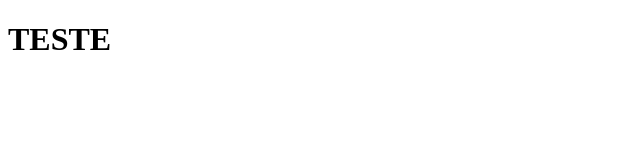
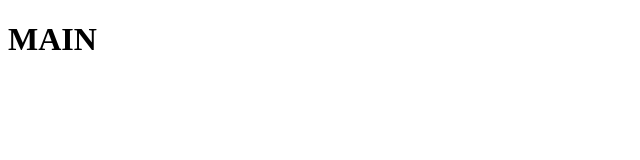
Before and after one commit to Devpe007/project-repos, a React (Create React App) app: page / in a window 1280 px wide. Shown: the top 160 px of the page, without its empty margins (0-640 px from the left). Built offline with nearby package versions, Linux system fonts and the light colour scheme.

Commit message:
add routes in project

```diff
--- a/src/App.js
+++ b/src/App.js
@@ -1,10 +1,10 @@
 import React from "react";
+
+import Routes from "./routes";
 
 function App() {
   return (
-    <div>
-      <h1>TESTE</h1>
-    </div>
+    <Routes />
   );
 };
 
```
